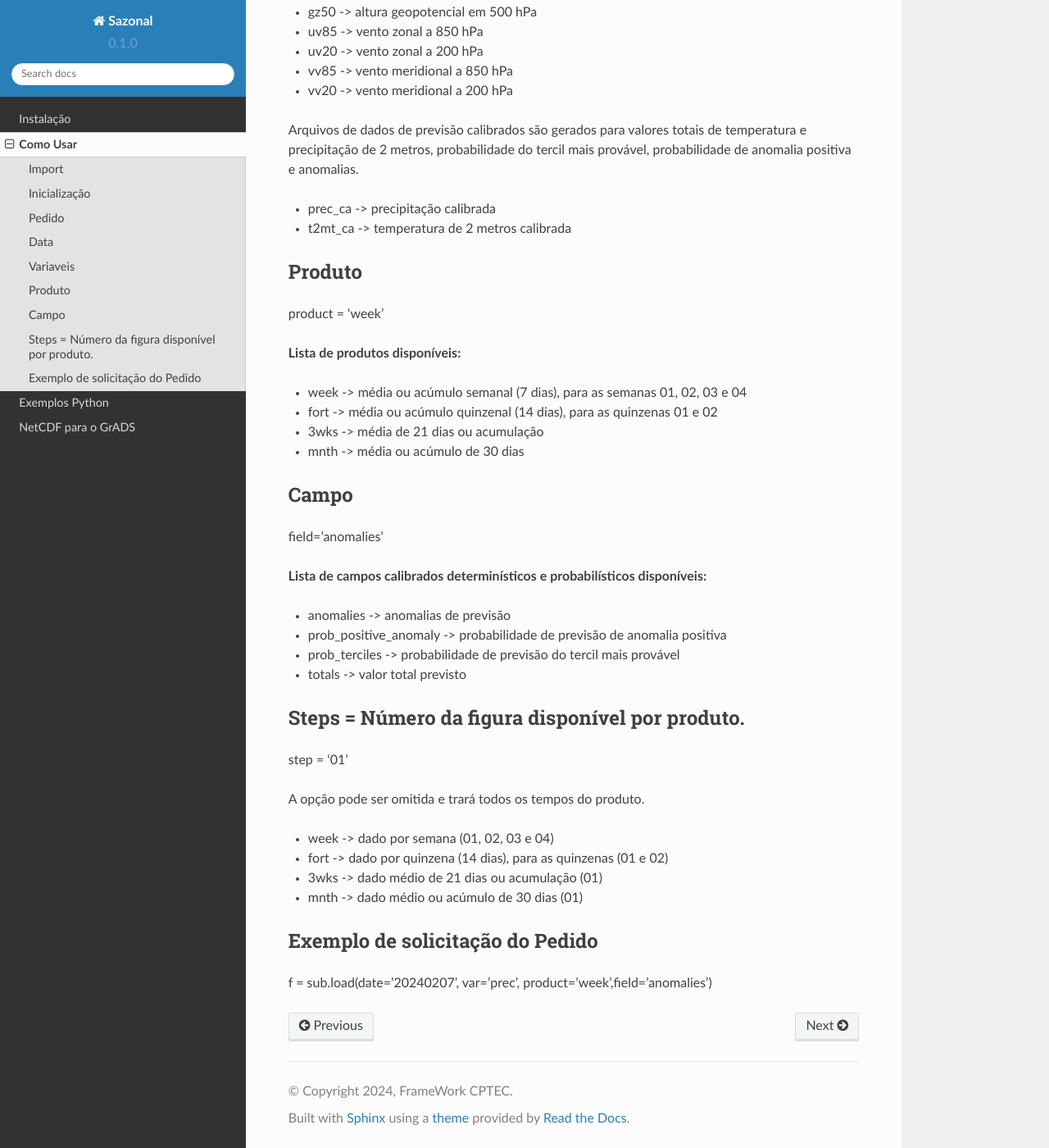
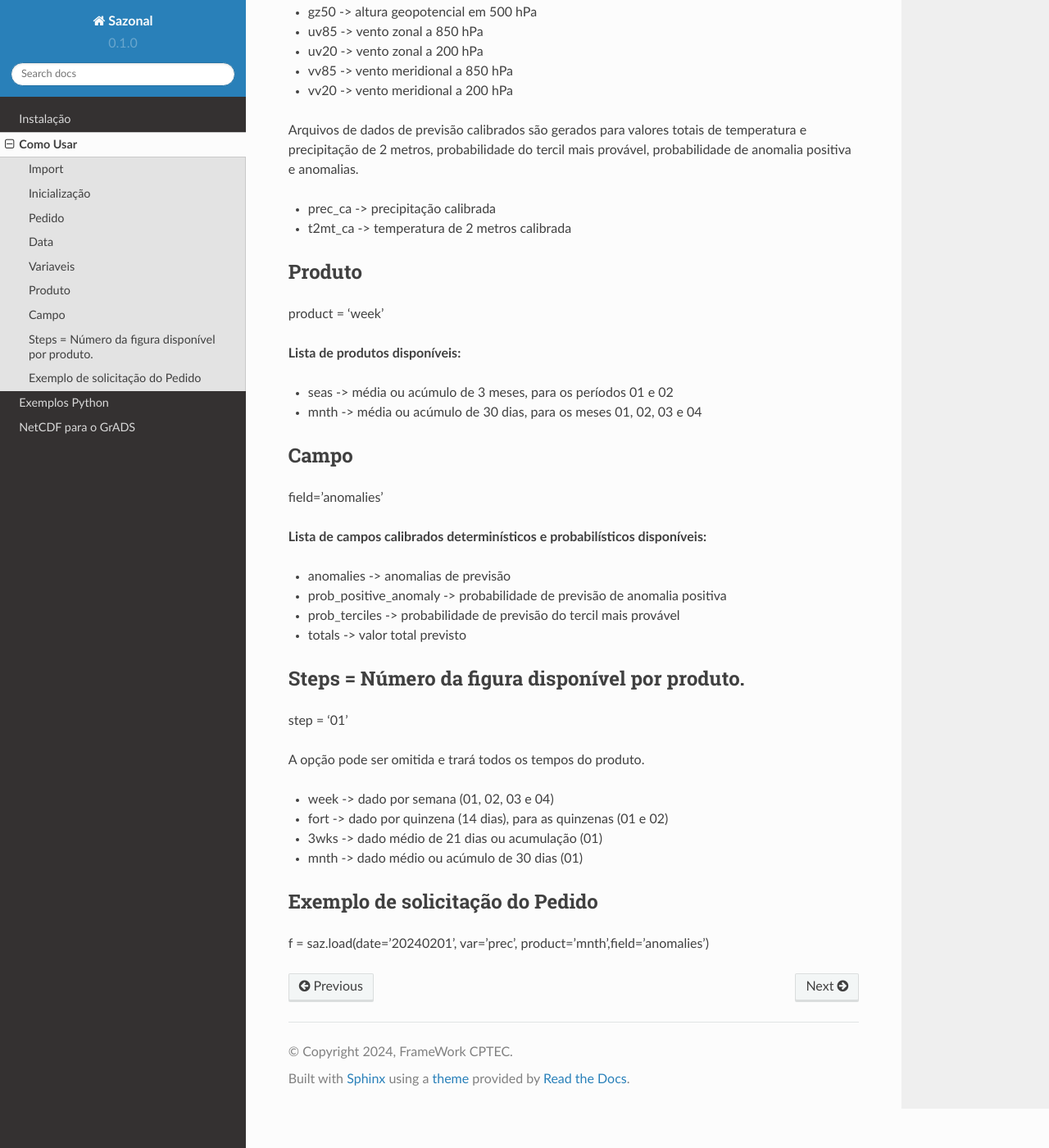
Before and after one commit to framework-CPTEC/Sazonal, a Sphinx documentation site: the page built from docs/source/usage.rst, in a window 1280 px wide and 1400 px high, scrolled down 1090 px. Shown: the whole window at 82% size. Built offline with Sphinx 7.4.7 and the Read the Docs theme 2.0.0, drawn with Linux system fonts in a browser that asks for light colours; some of the changed text lies outside the part shown.

Commit message:
Update usage.rst

```diff
--- a/docs/source/usage.rst
+++ b/docs/source/usage.rst
@@ -4,7 +4,7 @@
 Import
 ------
 
-import subsaz.CPTEC_SUB as SUB
+import sazonal.CPTEC_SAZ as SAZ
 
 Inicialização
 -------------
@@ -12,7 +12,7 @@
 Ex. de Pedido
 Durante a inicialização do construtor informações sobre os dados são exibidas
 
-sub = SUB.model()
+saz = SAZ.model()
 
 
 Pedido
@@ -21,7 +21,7 @@
 Data
 ----
 
-date= '20240214'
+date= '20240201'
 
 .. warning::
   Alterar a data para os valores exibidos na inicialização
@@ -63,11 +63,8 @@
 
 **Lista de produtos disponíveis:**
 
-- week -> média ou acúmulo semanal (7 dias), para as semanas 01, 02, 03 e 04
-- fort -> média ou acúmulo quinzenal (14 dias), para as quinzenas 01 e 02
-- 3wks -> média de 21 dias ou acumulação
-- mnth -> média ou acúmulo de 30 dias
-
+- seas -> média ou acúmulo de 3 meses, para os períodos 01 e 02
+- mnth -> média ou acúmulo de 30 dias, para os meses 01, 02, 03 e 04
 
 Campo
 -----
@@ -98,4 +95,4 @@
 Exemplo de solicitação do Pedido
 --------------------------------
 
-f = sub.load(date='20240207', var='prec', product='week',field='anomalies')
+f = saz.load(date='20240201', var='prec', product='mnth',field='anomalies')
```
